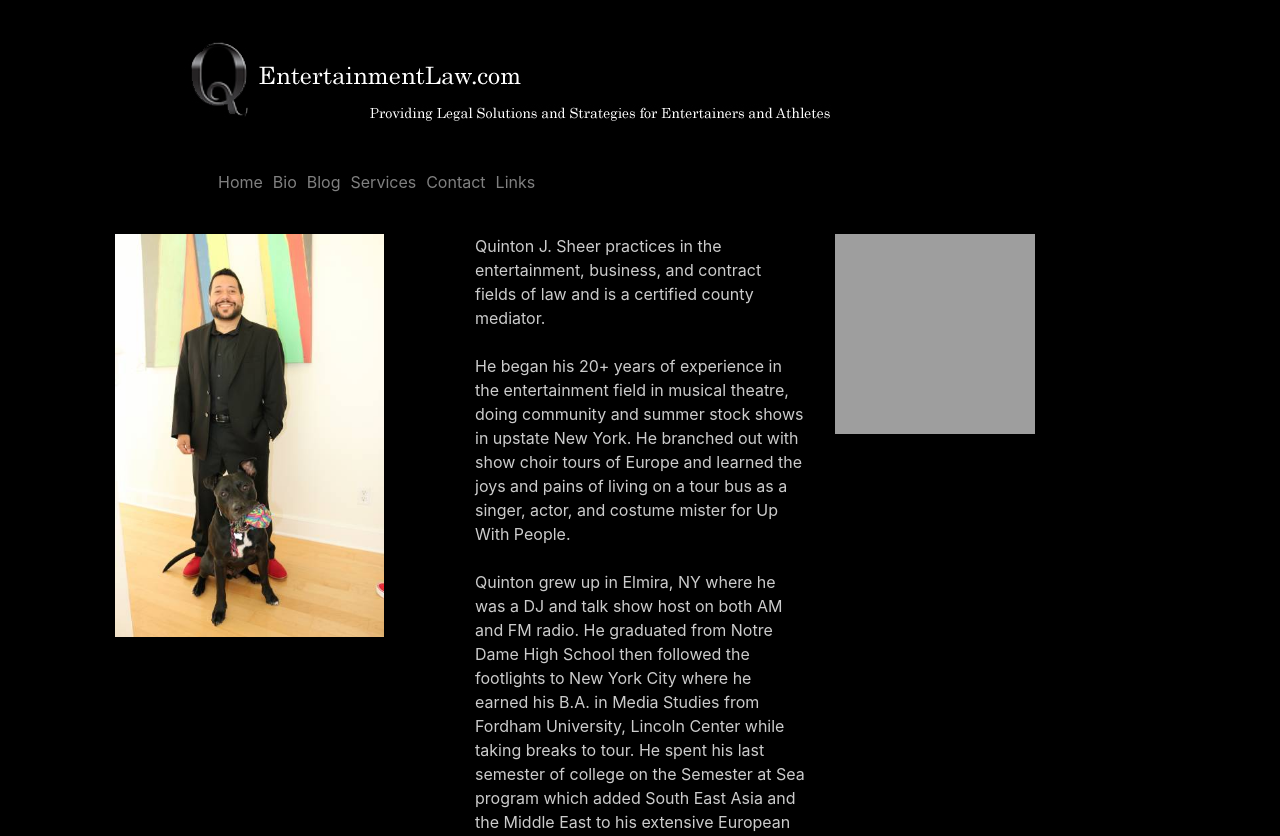
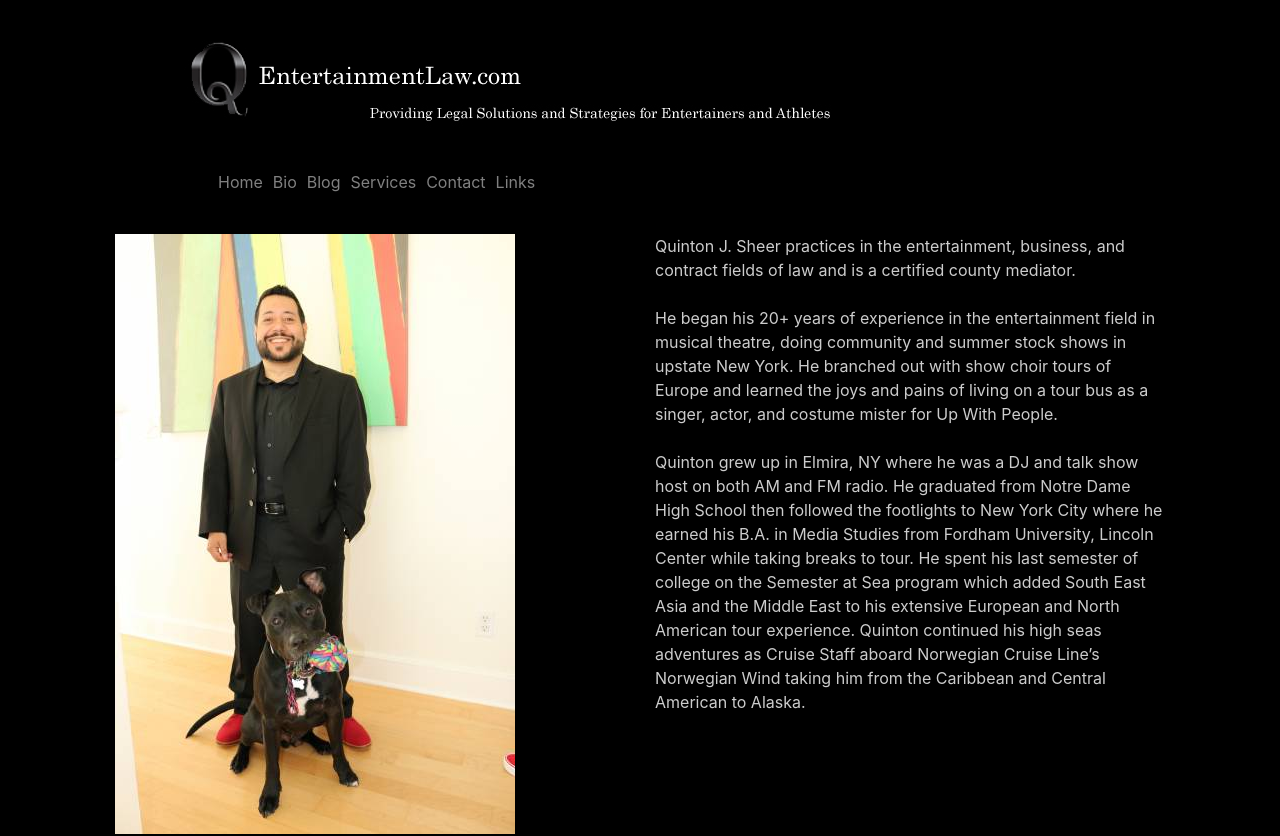
Before and after one commit to oepsteindev/qLaw, a React (Create React App) app: page /bio in a window 1280 px wide. Shown: the top 836 px of the page. Built offline with nearby package versions, Linux system fonts and the light colour scheme; grey boxes are pictures that could not be loaded; a web font is replaced by a local one.

Commit message:
Update to bio pic code

```diff
--- a/src/components/bio.js
+++ b/src/components/bio.js
@@ -14,7 +14,7 @@ class Homepage extends React.Component {
             <div className="container  black_bg left-align">
                 <Container>
                     <Row>
-                        <Col> <img src={biopic} width="269" height="403" /></Col>
+                        <Col> <img src={biopic} /></Col>
                         <Col>
                             Quinton J. Sheer practices in the entertainment, business, and contract fields
                             of law and is a certified county mediator.
@@ -35,16 +35,7 @@ class Homepage extends React.Component {
                             American to Alaska.
                             <br/><br/>
                         </Col>
-                        <Col>
-                            <a href="https://www.facebook.com/QEntertainmentLaw/" target="_blank" rel="noopener noreferrer" ><img
-                                alt='qpic'
-                                src={require('../images/fbsilver.png')}
-                                style={{
-                width: 200,
-                height: 200,
-                position: 'absolute'
-            }}/></a>
-                        </Col>
+
                     </Row>
                     <Row>
                         <Col>
```
